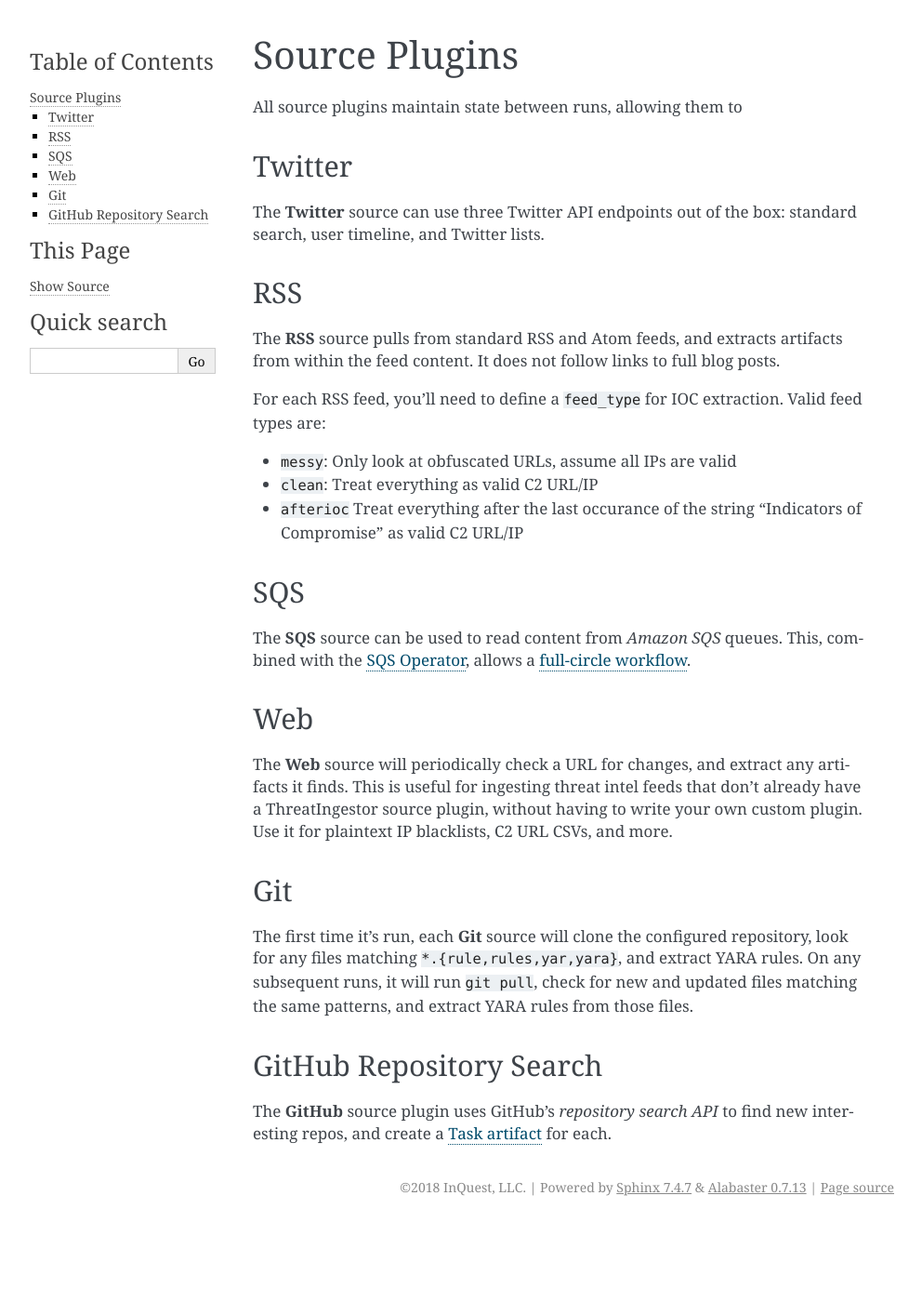
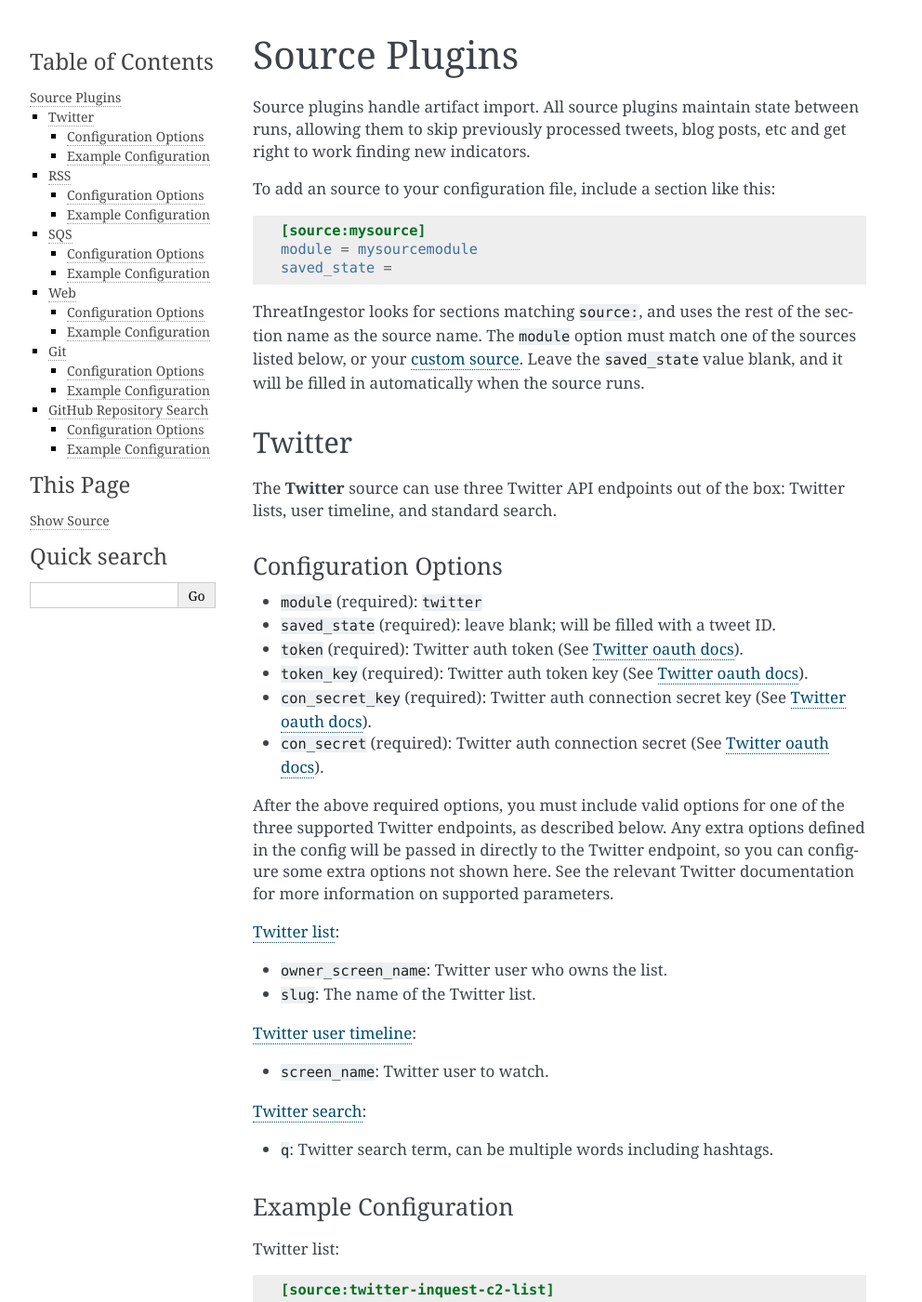
Before and after one commit to InQuest/ThreatIngestor, a Sphinx documentation site: the page built from docs/plugins/source.rst, in a window 1280 px wide and 1400 px high. Shown: the whole window at 93% size, without its empty margins (148-1140 px from the left). Built offline with Sphinx 7.4.7, drawn with Linux system fonts in a browser that asks for light colours; some of the changed text lies outside the part shown.

Commit message:
Update plugin docs

```diff
--- a/docs/index.rst
+++ b/docs/index.rst
@@ -38,7 +38,6 @@
  .. toctree::
     :maxdepth: 2
 
-    plugins/overview
     plugins/source
     plugins/operator
 
--- a/docs/plugins/source.rst
+++ b/docs/plugins/source.rst
@@ -3,7 +3,23 @@
 Source Plugins
 ==============
 
-All source plugins maintain state between runs, allowing them to
+Source plugins handle artifact import. All source plugins maintain state
+between runs, allowing them to skip previously processed tweets, blog posts,
+etc and get right to work finding new indicators.
+
+To add an source to your configuration file, include a section like this:
+
+.. code-block:: ini
+
+    [source:mysource]
+    module = mysourcemodule
+    saved_state =
+
+ThreatIngestor looks for sections matching ``source:``, and uses the rest
+of the section name as the source name. The ``module`` option must match
+one of the sources listed below, or your :ref:`custom source
+<custom-source-plugins>`. Leave the ``saved_state`` value blank, and it will
+be filled in automatically when the source runs.
 
 .. _twitter-source:
 
@@ -11,7 +27,81 @@
 -------
 
 The **Twitter** source can use three Twitter API endpoints out of the box:
-standard search, user timeline, and Twitter lists.
+Twitter lists, user timeline, and standard search.
+
+Configuration Options
+~~~~~~~~~~~~~~~~~~~~~
+
+* ``module`` (required): ``twitter``
+* ``saved_state`` (required): leave blank; will be filled with a tweet ID.
+* ``token`` (required): Twitter auth token (See `Twitter oauth docs`_).
+* ``token_key`` (required): Twitter auth token key (See `Twitter oauth docs`_).
+* ``con_secret_key`` (required): Twitter auth connection secret key (See
+  `Twitter oauth docs`_).
+* ``con_secret`` (required): Twitter auth connection secret (See `Twitter oauth
+  docs`_).
+
+After the above required options, you must include valid options for one of the
+three supported Twitter endpoints, as described below. Any extra options
+defined in the config will be passed in directly to the Twitter endpoint, so
+you can configure some extra options not shown here. See the relevant Twitter
+documentation for more information on supported parameters.
+
+`Twitter list`_:
+
+* ``owner_screen_name``: Twitter user who owns the list.
+* ``slug``: The name of the Twitter list.
+
+`Twitter user timeline`_:
+
+* ``screen_name``: Twitter user to watch.
+
+`Twitter search`_:
+
+* ``q``: Twitter search term, can be multiple words including hashtags.
+
+Example Configuration
+~~~~~~~~~~~~~~~~~~~~~
+
+Twitter list:
+
+.. code-block:: ini
+
+    [source:twitter-inquest-c2-list]
+    module = twitter
+    saved_state =
+    token = MYTOKEN
+    token_key = MYTOKENKEY
+    con_secret_key = MYSECRETKEY
+    con_secret = MYSECRET
+    owner_screen_name = InQuest
+    slug = c2-feed
+
+Twitter user timeline:
+
+.. code-block:: ini
+
+    [source:twitter-inquest-timeline]
+    module = twitter
+    saved_state =
+    token = MYTOKEN
+    token_key = MYTOKENKEY
+    con_secret_key = MYSECRETKEY
+    con_secret = MYSECRET
+    screen_name = InQuest
+
+Twitter search:
+
+.. code-block:: ini
+
+    [source:twitter-open-directory]
+    module = twitter
+    saved_state =
+    token = MYTOKEN
+    token_key = MYTOKENKEY
+    con_secret_key = MYSECRETKEY
+    con_secret = MYSECRET
+    q = "open directory" #malware
 
 .. _rss-source:
 
@@ -25,19 +115,62 @@
 For each RSS feed, you'll need to define a ``feed_type`` for IOC extraction.
 Valid feed types are:
 
-* ``messy``: Only look at obfuscated URLs, assume all IPs are valid
-* ``clean``: Treat everything as valid C2 URL/IP
+* ``messy``: Only look at obfuscated URLs, assume all IPs are valid.
+* ``clean``: Treat everything as valid C2 URL/IP.
 * ``afterioc`` Treat everything after the last occurance of the string "Indicators
-  of Compromise" as valid C2 URL/IP
+  of Compromise" as valid C2 URL/IP.
+
+Configuration Options
+~~~~~~~~~~~~~~~~~~~~~
+
+* ``module`` (required): ``rss``
+* ``saved_state`` (required): leave blank; will be filled with a parsable datetime.
+* ``feed_type`` (required): see above; if unsure, use ``messy``.
+* ``url`` (required): URL to the RSS or Atom feed.
+
+Example Configuration
+~~~~~~~~~~~~~~~~~~~~~
+
+.. code-block:: ini
+
+    [source:rss-myiocfeed]
+    module = rss
+    saved_state =
+    url = https://example.com/rss.xml
+    feed_type = messy
 
 .. _sqs-source:
 
 SQS
 ---
 
-The **SQS** source can be used to read content from `Amazon SQS` queues. This,
+The **SQS** source can be used to read content from `Amazon SQS`_ queues. This,
 combined with the :ref:`SQS Operator <sqs-operator>`, allows a :ref:`full-circle
 workflow <full-circle-workflow>`.
+
+Configuration Options
+~~~~~~~~~~~~~~~~~~~~~
+
+* ``module`` (required): ``sqs``
+* ``saved_state`` (required): leave blank; not used (SQS jobs are deleted
+  once processed).
+* ``aws_access_key_id`` (required): Your AWS access key ID.
+* ``aws_secret_access_key`` (required): Your AWS secret access key.
+* ``aws_region`` (required): Your AWS region name.
+* ``queue_name`` (required): The name of the SQS queue you want to use.
+
+Example Configuration
+~~~~~~~~~~~~~~~~~~~~~
+
+.. code-block:: ini
+
+    [source:sqs-input]
+    module = sqs
+    saved_state =
+    aws_access_key_id = MYKEY
+    aws_secret_access_key = MYSECRET
+    aws_region = MYREGION
+    queue_name = MYQUEUENAME
 
 .. _web-source:
 
@@ -48,6 +181,24 @@
 artifacts it finds. This is useful for ingesting threat intel feeds that don't
 already have a ThreatIngestor source plugin, without having to write your own
 custom plugin. Use it for plaintext IP blacklists, C2 URL CSVs, and more.
+
+Configuration Options
+~~~~~~~~~~~~~~~~~~~~~
+
+* ``module`` (required): ``web``
+* ``saved_state`` (required): leave blank; will be filled with HTTP
+  ``Last-Modified`` / ``ETag`` header contents, as appropriate.
+* ``url`` (required): URL of the web content you want to poll.
+
+Example Configuration
+~~~~~~~~~~~~~~~~~~~~~
+
+.. code-block:: ini
+
+    [source:mylist]
+    module = web
+    saved_state =
+    url = http://example.com/feed.txt
 
 .. _git-source:
 
@@ -60,10 +211,48 @@
 new and updated files matching the same patterns, and extract YARA rules from
 those files.
 
+Configuration Options
+~~~~~~~~~~~~~~~~~~~~~
+
+* ``module`` (required): ``git``
+* ``saved_state`` (required): leave blank; will be filled with a commit hash.
+* ``url`` (required): URL (can be https, git, ssh, etc) of remote to clone.
+* ``local_path`` (required): folder on disk (relative or absolute) to clone into.
+
+Example Configuration
+~~~~~~~~~~~~~~~~~~~~~
+
+.. code-block:: ini
+
+    [source:inquest-yara-rules]
+    module = git
+    saved_state =
+    url = https://github.com/InQuest/yara-rules.git
+    local_path = /opt/threatingestor/git/yara-rules
+
 .. _github-source:
 
 GitHub Repository Search
 ------------------------
 
-The **GitHub** source plugin uses GitHub's `repository search API` to find new
+The **GitHub** source plugin uses GitHub's `repository search API`_ to find new
 interesting repos, and create a :ref:`Task artifact <task-artifact>` for each.
+
+Configuration Options
+~~~~~~~~~~~~~~~~~~~~~
+
+* ``module`` (required): ``github``
+* ``saved_state`` (required): leave blank; will be filled with a timestamp.
+* ``search`` (required): search term(s).
+
+Example Configuration
+~~~~~~~~~~~~~~~~~~~~~
+
+.. code-block:: ini
+
+.. _Twitter oauth docs: https://dev.twitter.com/oauth/overview/application-owner-access-tokens
+.. _Twitter list: https://dev.twitter.com/rest/reference/get/lists/statuses
+.. _Twitter user timeline: https://developer.twitter.com/en/docs/tweets/timelines/api-reference/get-statuses-user_timeline
+.. _Twitter search: https://developer.twitter.com/en/docs/tweets/search/api-reference/get-search-tweets.html
+.. _Amazon SQS: https://aws.amazon.com/sqs/
+.. _repository search API: https://developer.github.com/v3/search/#search-repositories
```
Also changed, not shown: docs/plugins/operator.rst (+12 -12 lines), docs/plugins/overview.rst (deleted, +0 -23 lines).
